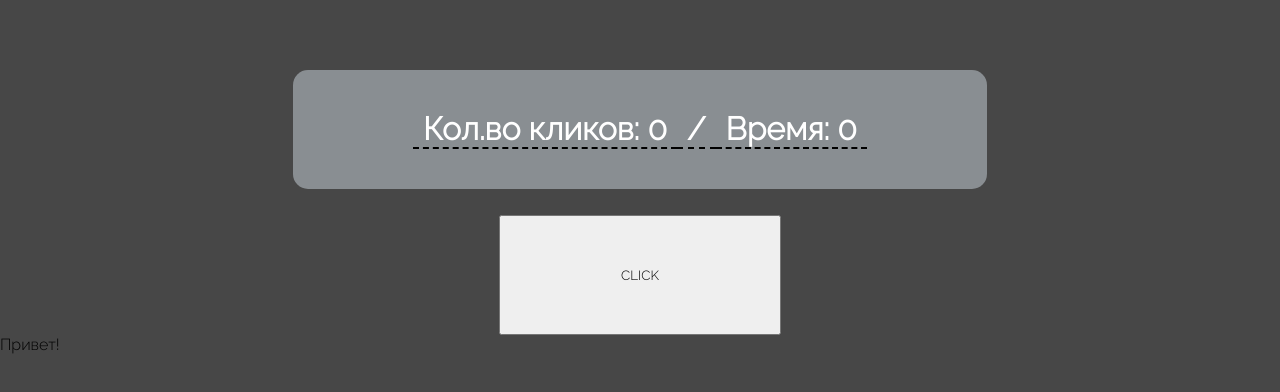
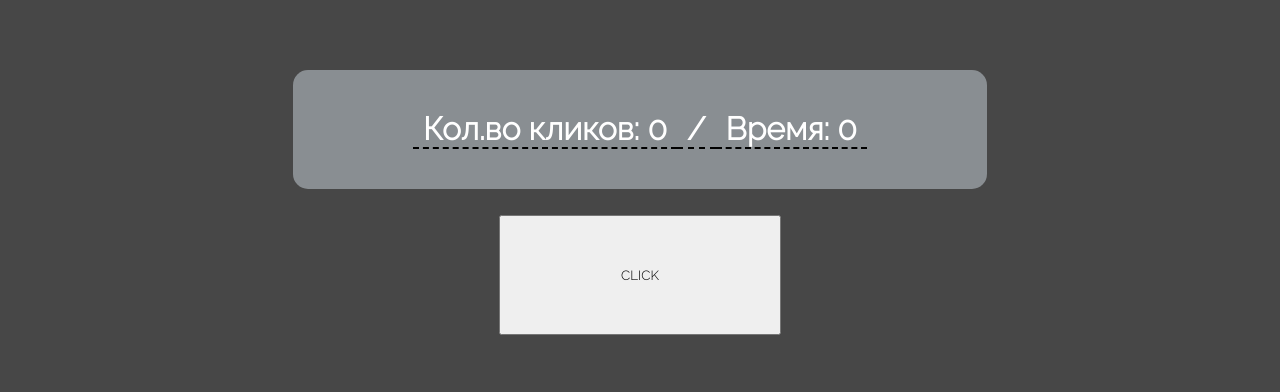
Before and after one commit to Mysteriya/many-projects, a React (Create React App) app: page /click in a window 1280 px wide. Shown: the part 154-546 px from the top of the page. Built offline with nearby package versions, Linux system fonts and the light colour scheme; a web font is replaced by a local one.

Commit message:
add description

```diff
--- a/src/Pages/SpeedTest/SpeedTest.tsx
+++ b/src/Pages/SpeedTest/SpeedTest.tsx
@@ -93,8 +93,6 @@ function SpeedTest() {
             className='buttonClick'
         >CLICK
         </button>
-
-        Привет!
     </div>
   )
 }
```
Also changed, not shown: description.txt (added).
